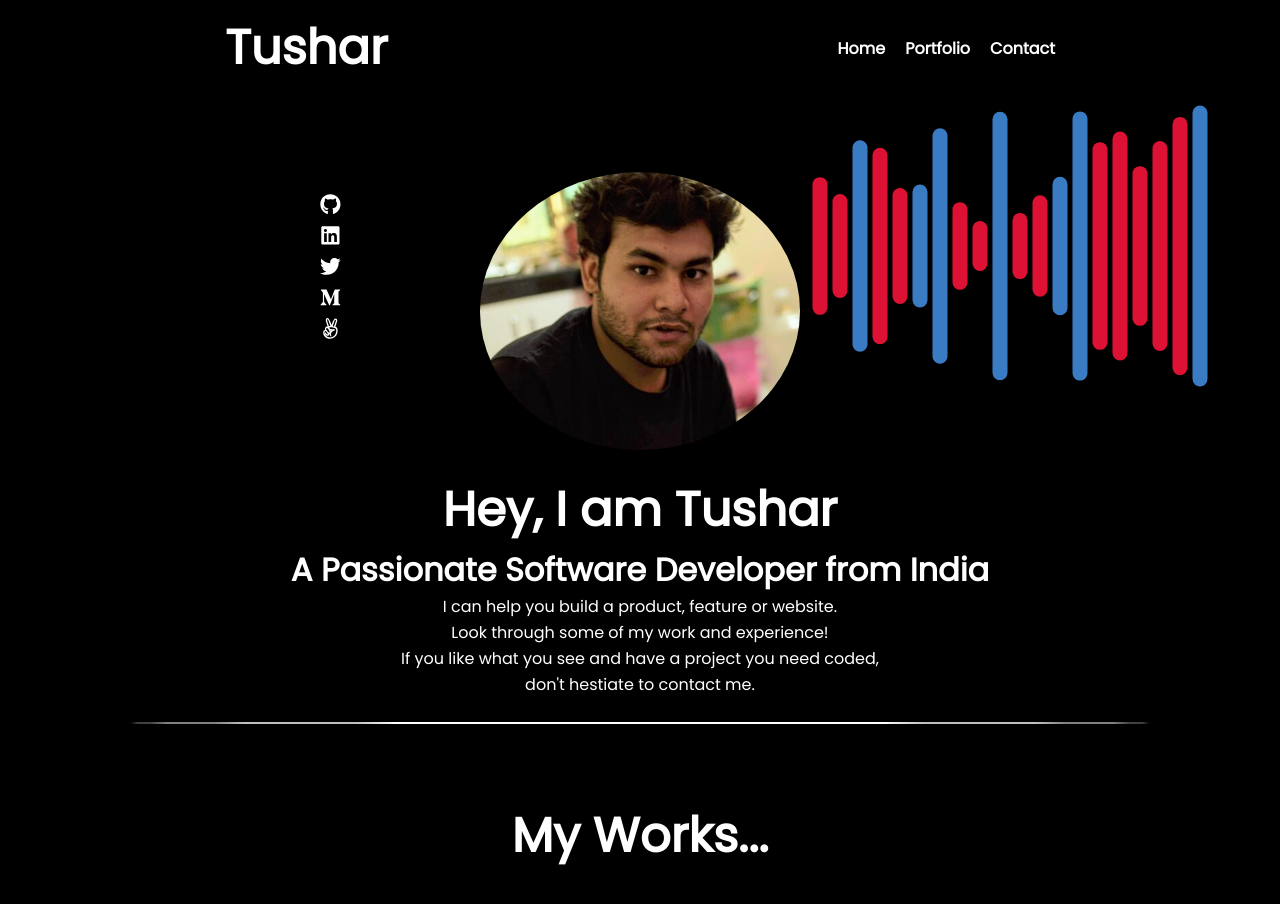
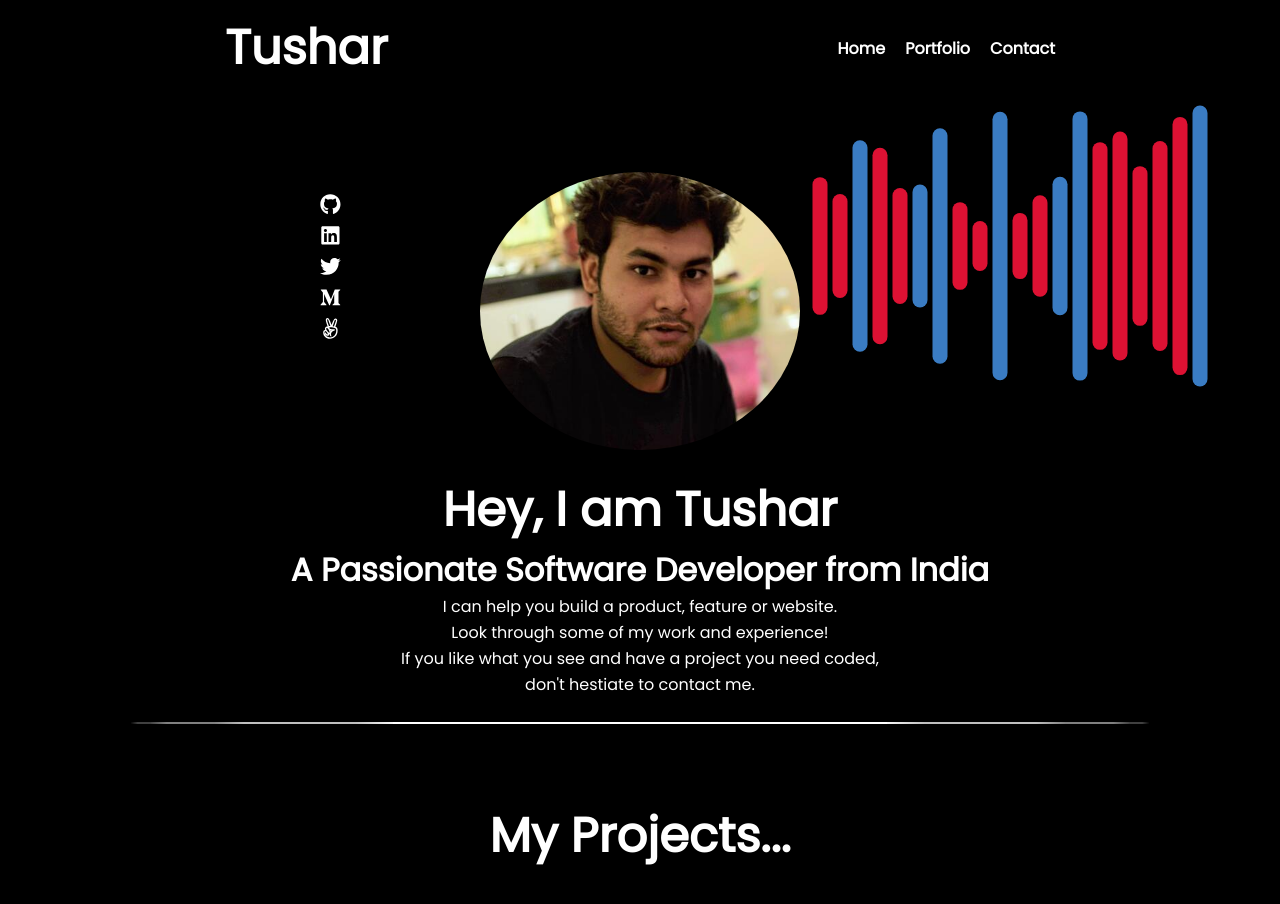
Before and after one commit to PinkMoon25/Tushar_Singh, a React app: page / in a window 1280 px wide. Shown: the top 904 px of the page. Built offline with nearby package versions, Linux system fonts and the light colour scheme; grey boxes are pictures that could not be loaded.

Commit message:
Add Id to appropriate sections

```diff
--- a/src/components/About.js
+++ b/src/components/About.js
@@ -8,7 +8,7 @@ import rubyIcon from '../icons/icons8-ruby.png'
 
 const About = () => {
   return (
-    <section className="about-section">
+    <section id="about" className="about-section">
       <h1>About Me</h1>
       <div className="tech-stack">
         <h2 style={{textDecoration: 'underline'}}>Stack</h2>
--- a/src/components/Hero.js
+++ b/src/components/Hero.js
@@ -5,7 +5,7 @@ import background from '../img/soundwave.svg';
 
 const Hero = () => {
   return (
-    <section className="hero" style={{backgroundImage: `url(${background})`}}>
+    <section id="home" className="hero" style={{backgroundImage: `url(${background})`}}>
       <ul className="social-links">
         <li><a href="https://github.com/PinkMoon25" target='_blank' ><FaGithub /></a></li>
         <li><a href="https://www.linkedin.com/in/meet-tushar-singh/" target='_blank'><FaLinkedin /></a></li>
--- a/src/components/Portfolio.js
+++ b/src/components/Portfolio.js
@@ -4,8 +4,8 @@ import data from "../project_data";
 const Portfolio = () => {
   return(
     <main>
-      <h1>My Works...</h1>
-      <section className="projects">
+      <h1>My Projects...</h1>
+      <section id="portfolio" className="projects">
         { data.map((d, index) => (
           <div className="project" key={index}>
             <div className="iframe-container">
```
